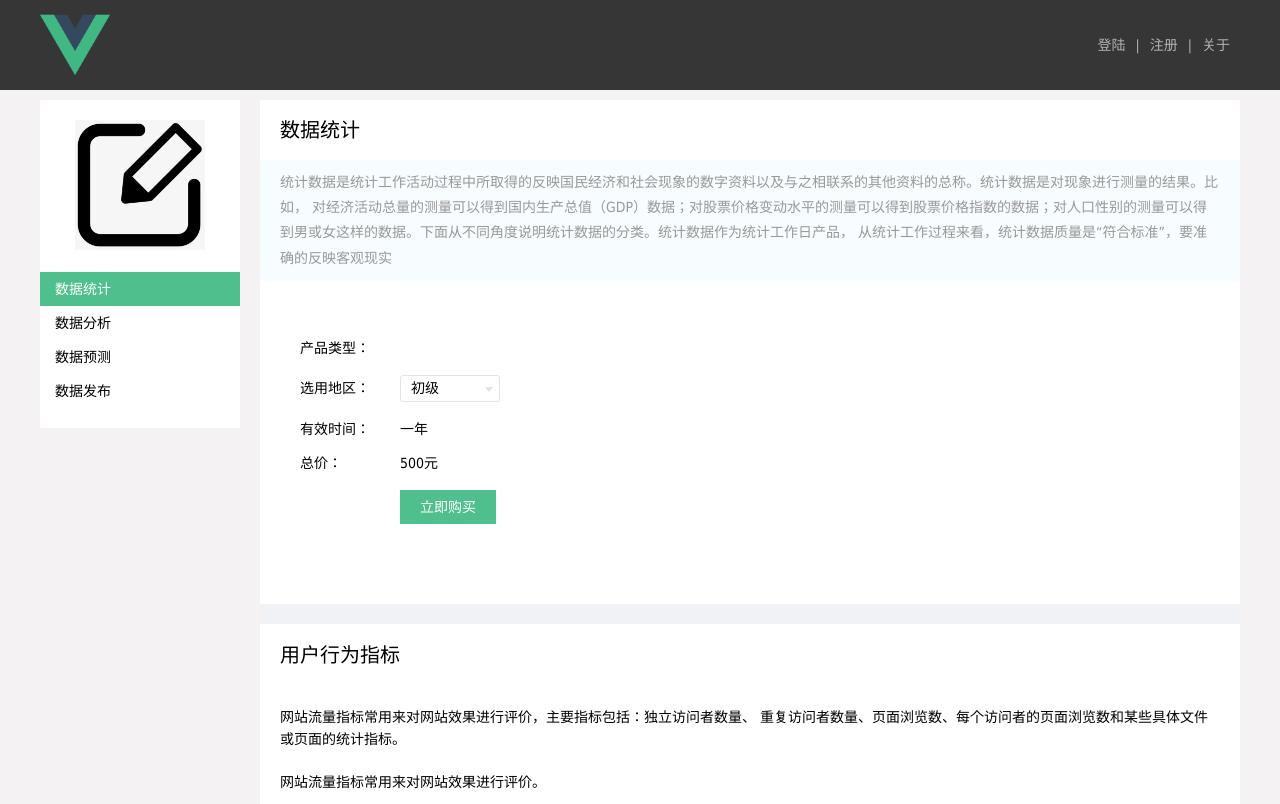
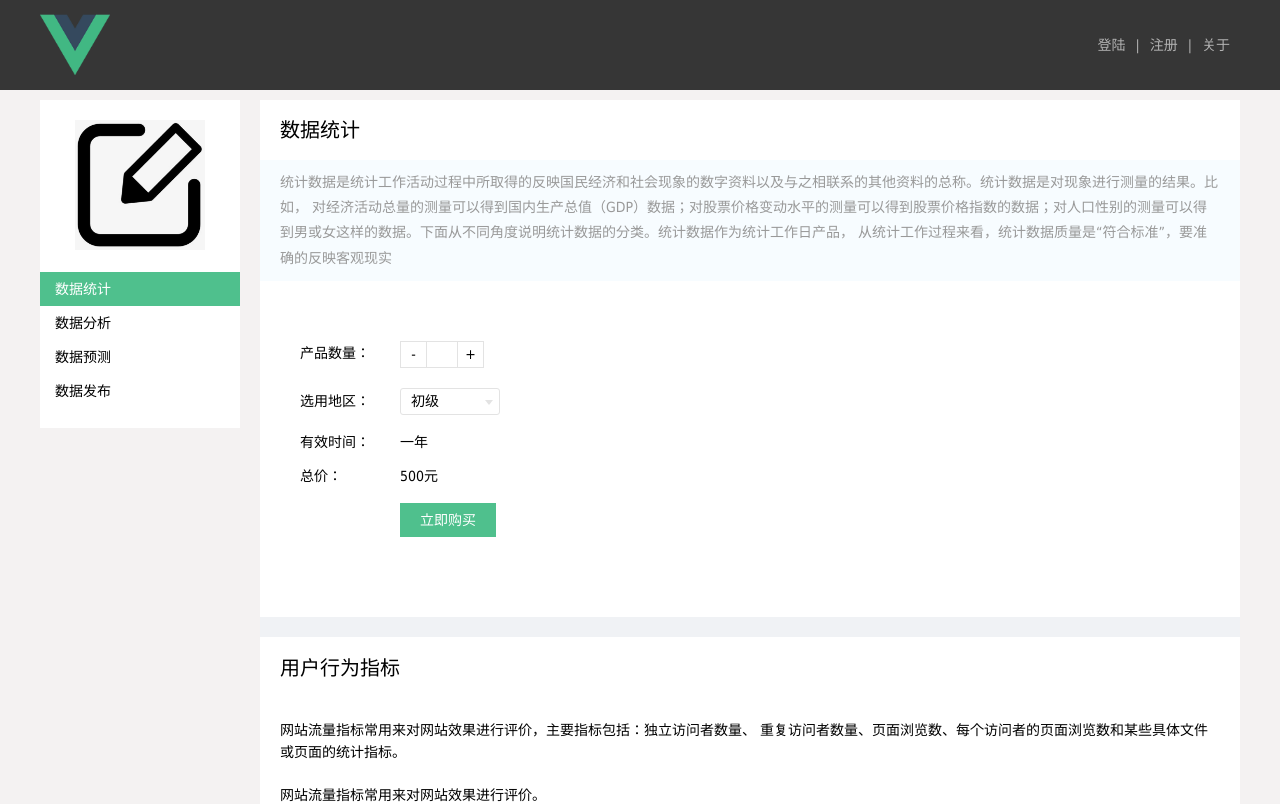
Before and after one commit to jackyongyu/vue, a Vue app in the folder myProject/: page /detail/court in a window 1280 px wide. Shown: the top 804 px of the page. Built offline with nearby package versions, Linux system fonts and the light colour scheme; what vue-resource would draw is missing.

Commit message:
count-components-style-complete

```diff
--- a/myProject/src/components/count.vue
+++ b/myProject/src/components/count.vue
@@ -1,13 +1,51 @@
 <template>
-
+  <div class="counter-component">
+    <div class="counter-btn" @click="minus">-</div>
+    <div class="counter-show">
+      <input type="text" v-model="number" @keyup="fixNumber">
+    </div>
+    <div class="counter-btn" @click="add">+</div>
+  </div>
 </template>
 
 <script>
 export default {
-
-}
+  name: "Count"
+};
 </script>
 
-<style>
-
+<style scoped>
+.counter-component {
+  position: relative;
+  display: inline-block;
+  overflow: hidden;
+  vertical-align: middle;
+}
+.counter-show {
+  float: left;
+}
+.counter-show input {
+  border: none;
+  border-bottom: 1px solid #e3e3e3;
+  border-top: 1px solid #e3e3e3;
+  width: 30px;
+  height: 25px;
+  line-height: 25px;
+  outline: none;
+  text-align: center;
+}
+.counter-btn {
+  border: 1px solid #e3e3e3;
+  float: left;
+  height: 25px;
+  line-height: 25px;
+  width: 25px;
+  text-align: center;
+  cursor: pointer;
+}
+.counter-btn:hover {
+  background: #4fc08d;
+  border-color: #4fc08d;
+  color: #fff;
+}
 </style>
--- a/myProject/src/pages/detail/court.vue
+++ b/myProject/src/pages/detail/court.vue
@@ -10,8 +10,10 @@
     <div class="sales-board-form">
       <div class="sales-board-form">
         <div class="sales-board-line">
-          <div class="sales-board-line-left">产品类型：</div>
-          <div class="sales-board-line-right"></div>
+          <div class="sales-board-line-left">产品数量：</div>
+          <div class="sales-board-line-right">
+            <Count></Count>
+          </div>
         </div>
         <div class="sales-board-line">
           <div class="sales-board-line-left">选用地区：</div>
@@ -56,11 +58,13 @@
 </template>
 
 <script>
-import Selection from "../../components/selection";
+import Selection from "../../components/selection"
+import Count from '../../components/count'
 export default {
   name: "Court",
   components: {
-    Selection
+    Selection,
+    Count,
   },
   data() {
     return {
```
Also changed, not shown: 1 other file (tests, documents, lock files or other folders).
